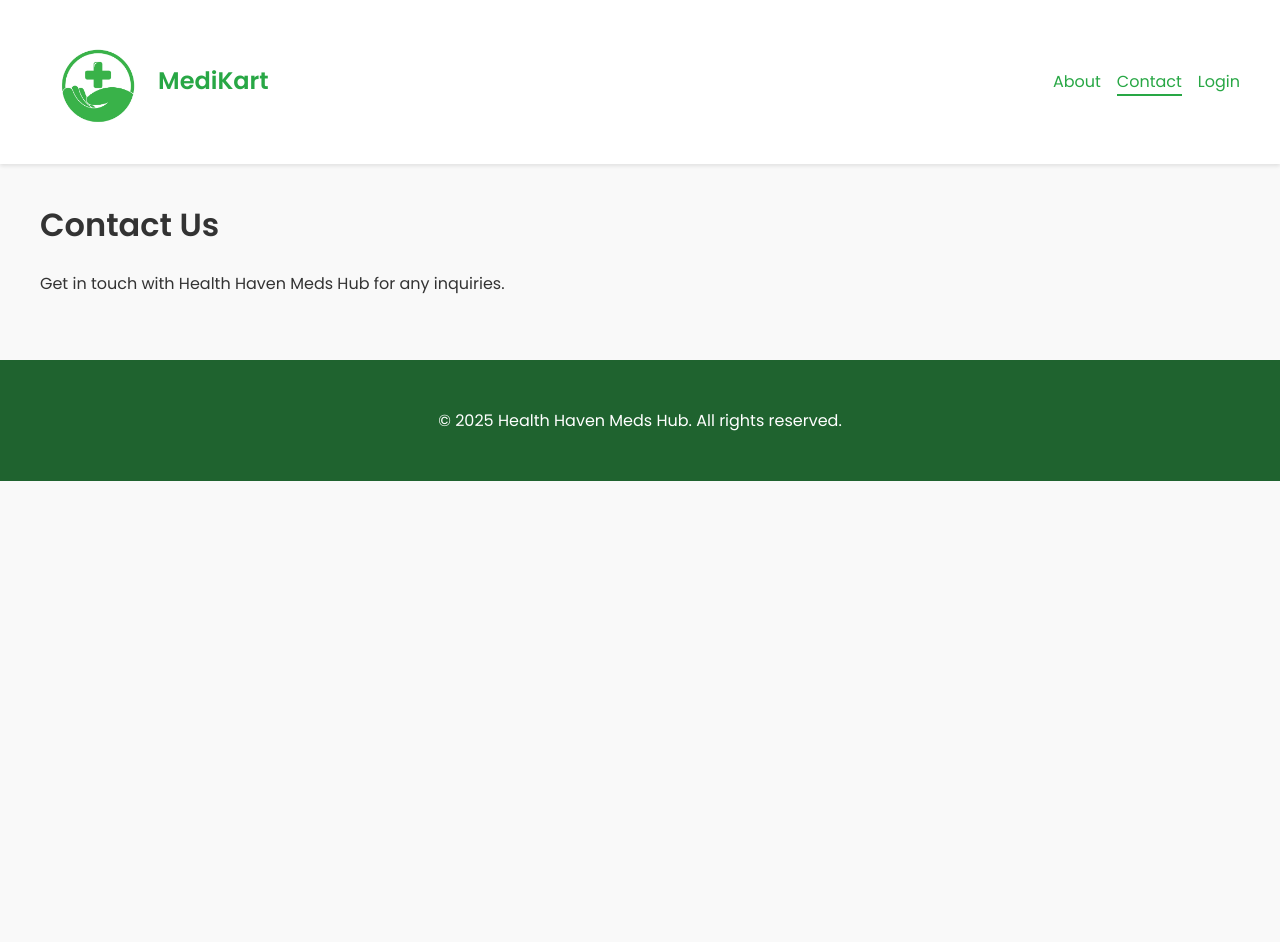
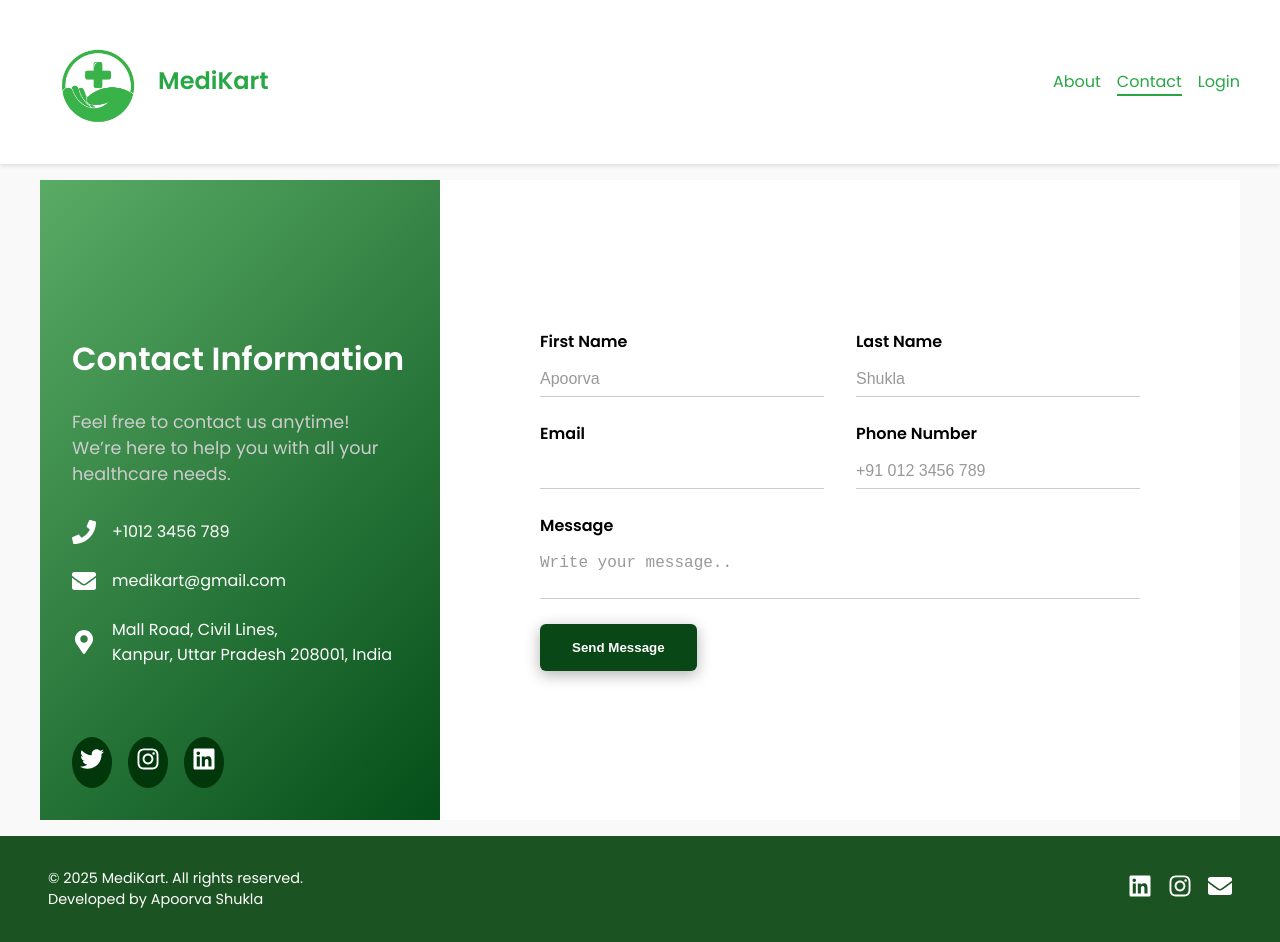
Before and after one commit to apoorva0777/MediKart-Project, a React (Vite) app in the folder medikart-frontend/: page /contact in a window 1280 px wide. Before the commit the page ends 800 px from the top, so only its background shows below. Built offline with nearby package versions, Linux system fonts and the light colour scheme.

Commit message:
enhanced

```diff
--- a/medikart-frontend/index.html
+++ b/medikart-frontend/index.html
@@ -3,7 +3,7 @@
   <head>
     <meta charset="UTF-8" />
     <meta name="viewport" content="width=device-width, initial-scale=1.0" />
-    <title>Health Haven Meds Hub</title>
+    <title>MediKart</title>
     <link rel="stylesheet" href="/src/index.css" />
   </head>
   <body>
--- a/medikart-frontend/src/components/layout/Footer.css
+++ b/medikart-frontend/src/components/layout/Footer.css
@@ -1,7 +1,35 @@
 .footer {
-  background-color: #1f632f;;
+  background-color: #1b5422;
   color: white;
-  padding: 1rem 0;
-  text-align: center;
-  margin-top: 2rem;
+  padding: 1rem 2rem;
+  position: relative;
+  font-family: 'Poppins', sans-serif;
 }
+
+.footer .container {
+  display: flex;
+  justify-content: space-between;
+  align-items: center;
+  max-width: 1200px;
+  margin: 0 auto;
+}
+
+.footer p {
+  margin: 0;
+  font-size: 0.9rem;
+}
+
+.social-iconss {
+  display: flex;
+  gap: 1rem;
+}
+
+.social-iconss a {
+  color: white;
+  font-size: 1.5rem;
+  transition: color 0.3s ease;
+}
+
+.social-iconss a:hover {
+  color: #a3d9a5;
+}
--- a/medikart-frontend/src/components/layout/Footer.jsx
+++ b/medikart-frontend/src/components/layout/Footer.jsx
@@ -1,11 +1,24 @@
 import React from 'react'
+import { FaLinkedin, FaInstagram, FaEnvelope } from 'react-icons/fa'
 import './Footer.css'
 
 const Footer = () => {
   return (
     <footer className="footer">
       <div className="container">
-        <p>© {new Date().getFullYear()} Health Haven Meds Hub. All rights reserved.</p>
+        <p>© {new Date().getFullYear()} MediKart. All rights reserved.<br />
+        Developed by Apoorva Shukla</p>
+        <div className="social-iconss">
+          <a href="https://www.linkedin.com/in/apoorvashukla0702/" target="_blank" rel="noopener noreferrer" aria-label="LinkedIn">
+            <FaLinkedin />
+          </a>
+          <a href="https://www.instagram.com/apoorva.shukla_/" target="_blank" rel="noopener noreferrer" aria-label="Instagram">
+            <FaInstagram />
+          </a>
+          <a href="mailto:apoorvashukla744@gmail.com" aria-label="Email">
+            <FaEnvelope />
+          </a>
+        </div>
       </div>
     </footer>
   )
--- /dev/null
+++ b/medikart-frontend/src/components/pages/AboutPage.css
@@ -0,0 +1,49 @@
+@import url('https://fonts.googleapis.com/css2?family=Poppins:wght@400;600&display=swap');
+
+.about-page {
+  display: flex;
+  min-height: 80vh;
+  font-family: 'Poppins', sans-serif;
+}
+
+.about-left {
+  background: linear-gradient(135deg, #59ab65 0%, #044e19 100%);
+  color: white;
+  flex: 1;
+  padding: 3rem 2rem;
+  display: flex;
+  flex-direction: column;
+  justify-content: center;
+}
+
+.about-left h1 {
+  font-size: 2.5rem;
+  font-weight: 700;
+  margin-bottom: 1rem;
+}
+
+.about-left p, .about-left ul {
+  font-size: 1.1rem;
+  margin-bottom: 1.5rem;
+  color: #ccc;
+}
+
+.about-left ul {
+  list-style-type: disc;
+  padding-left: 1.5rem;
+}
+
+.about-right {
+  flex: 1;
+  background-color: white;
+  padding: 3rem 2rem;
+  display: flex;
+  justify-content: center;
+  align-items: center;
+}
+
+.about-right img {
+  max-width: 100%;
+  border-radius: 8px;
+  box-shadow: 0 6px 20px rgba(0,0,0,0.2);
+}
--- /dev/null
+++ b/medikart-frontend/src/components/pages/ContactPage.css
@@ -0,0 +1,132 @@
+.contact-page {
+  display: flex;
+  min-height: 80vh;
+  font-family: 'Poppins', sans-serif;
+}
+
+.contact-left {
+  background: linear-gradient(135deg, #59ab65 0%, #044e19 100%);
+  color: white;
+  flex: 1;
+  padding: 3rem 2rem;
+  display: flex;
+  flex-direction: column;
+  justify-content: center;
+  position: relative;
+}
+
+.contact-left h2 {
+  font-size: 2rem;
+  font-weight: 700;
+  margin-bottom: 0.5rem;
+}
+
+.contact-left p {
+  font-size: 1.1rem;
+  margin-bottom: 2rem;
+  color: #ccc;
+}
+
+.contact-info-item {
+  display: flex;
+  align-items: center;
+  margin-bottom: 1.5rem;
+  font-size: 1rem;
+}
+
+.contact-info-item .icon {
+  margin-right: 1rem;
+  font-size: 1.5rem;
+}
+
+.social-icons {
+  position: absolute;
+  bottom: 2rem;
+  display: flex;
+  gap: 1rem;
+}
+
+.social-icons a {
+  color: white;
+  font-size: 1.5rem;
+  background-color: #01370b;
+  padding: 0.5rem;
+  border-radius: 60%;
+  transition: background-color 0.3s ease;
+}
+
+.social-icons a:hover {
+  background-color: #13381cda;
+}
+
+.contact-right {
+  flex: 2;
+  background-color: white;
+  padding: 3rem 4rem;
+  display: flex;
+  align-items: center;
+  justify-content: center;
+}
+
+form {
+  width: 100%;
+  max-width: 600px;
+}
+
+.name-group, .contact-group {
+  display: flex;
+  justify-content: space-between;
+  gap: 2rem;
+  margin-bottom: 1.5rem;
+}
+
+.input-groupp {
+  flex: 1;
+  display: flex;
+  flex-direction: column;
+}
+
+label {
+  font-weight: 600;
+  margin-bottom: 0.5rem;
+  color: #000;
+}
+
+input[type="text"],
+input[type="email"],
+input[type="tel"],
+textarea {
+  border: none;
+  border-bottom: 1px solid #ccc;
+  padding: 0.5rem 0;
+  font-size: 1rem;
+  outline: none;
+  resize: none;
+}
+
+input::placeholder,
+textarea::placeholder {
+  color: #999;
+}
+
+.subject-group {
+  margin-bottom: 1.5rem;
+  border: none;
+  padding: 0;
+}
+
+.btn-submit {
+  background-color: #094717;
+  color: white;
+  padding: 1rem 2rem;
+  border: none;
+  border-radius: 6px;
+  font-weight: 700;
+  cursor: pointer;
+  box-shadow: 0 4px 15px rgba(0,0,0,0.3);
+  transition: background-color 0.3s ease;
+}
+
+.btn-submit:hover {
+  background-color: #11351a;
+}
--- a/medikart-frontend/src/components/pages/ContactPage.jsx
+++ b/medikart-frontend/src/components/pages/ContactPage.jsx
@@ -1,12 +1,165 @@
-import React from 'react'
+import React, { useState } from "react";
+import {
+  FaPhone,
+  FaEnvelope,
+  FaMapMarkerAlt,
+  FaTwitter,
+  FaInstagram,
+  FaLinkedin,
+} from "react-icons/fa";
+import "./ContactPage.css";
 
 const ContactPage = () => {
+  const [formData, setFormData] = useState({
+    firstName: "",
+    lastName: "",
+    email: "",
+    phone: "",
+    subject: "General Inquiry",
+    message: "",
+  });
+
+  const handleChange = (e) => {
+    const { name, value } = e.target;
+    setFormData((prev) => ({ ...prev, [name]: value }));
+  };
+
+  const handleSubmit = (e) => {
+    e.preventDefault();
+    alert("Message sent! Thank you for contacting us.");
+    setFormData({
+      firstName: "",
+      lastName: "",
+      email: "",
+      phone: "",
+      subject: "General Inquiry",
+      message: "",
+    });
+  };
+
   return (
-    <div>
-      <h1>Contact Us</h1>
-      <p>Get in touch with Health Haven Meds Hub for any inquiries.</p>
+    <div className="contact-page">
+      <div className="contact-left">
+        <h2>Contact Information</h2>
+        <p>
+          Feel free to contact us anytime!<br></br>
+          We’re here to help you with all your healthcare needs.
+        </p>
+        <div className="contact-info-item">
+          <FaPhone className="icon" />
+          <span>+1012 3456 789</span>
+        </div>
+        <div className="contact-info-item">
+          <FaEnvelope className="icon" />
+          <span>medikart@gmail.com</span>
+        </div>
+        <div className="contact-info-item">
+          <FaMapMarkerAlt className="icon" />
+          <span>
+            Mall Road, Civil Lines,
+            <br />
+            Kanpur, Uttar Pradesh 208001, India
+          </span>
+        </div>
+        <div className="social-icons">
+          <a
+            href="https://twitter.com"
+            target="_blank"
+            rel="noopener noreferrer"
+            aria-label="Twitter"
+          >
+            <FaTwitter />
+          </a>
+          <a
+            href="https://instagram.com"
+            target="_blank"
+            rel="noopener noreferrer"
+            aria-label="Instagram"
+          >
+            <FaInstagram />
+          </a>
+          <a
+            href="https://linkedin.com"
+            target="_blank"
+            rel="noopener noreferrer"
+            aria-label="Linkedin"
+          >
+            <FaLinkedin />
+          </a>
+        </div>
+      </div>
+      <div className="contact-right">
+        <form onSubmit={handleSubmit}>
+          <div className="name-group">
+            <div className="input-groupp">
+              <label htmlFor="firstName">First Name</label>
+              <input
+                type="text"
+                id="firstName"
+                name="firstName"
+                value={formData.firstName}
+                onChange={handleChange}
+                placeholder="Apoorva"
+                required
+              />
+            </div>
+            <div className="input-groupp">
+              <label htmlFor="lastName">Last Name</label>
+              <input
+                type="text"
+                id="lastName"
+                name="lastName"
+                value={formData.lastName}
+                onChange={handleChange}
+                placeholder="Shukla"
+                required
+              />
+            </div>
+          </div>
+          <div className="contact-group">
+            <div className="input-groupp">
+              <label htmlFor="email">Email</label>
+              <input
+                type="email"
+                id="email"
+                name="email"
+                value={formData.email}
+                onChange={handleChange}
+                placeholder=""
+                required
+              />
+            </div>
+            <div className="input-groupp">
+              <label htmlFor="phone">Phone Number</label>
+              <input
+                type="tel"
+                id="phone"
+                name="phone"
+                value={formData.phone}
+                onChange={handleChange}
+                placeholder="+91 012 3456 789"
+              />
+            </div>
+          </div>
+          <div className="input-groupp">
+            <label htmlFor="message">Message</label>
+            <textarea
+              id="message"
+              name="message"
+              value={formData.message}
+              onChange={handleChange}
+              placeholder="Write your message.."
+              required
+            />
+          </div>
+          <br/>
+          <button type="submit" className="btn-submit">
+            Send Message
+          </button>
+        </form>
+      </div>
     </div>
-  )
-}
+  );
+};
 
-export default ContactPage
+export default ContactPage;
--- a/medikart-frontend/src/components/pages/AuthForm.css
+++ b/medikart-frontend/src/components/pages/LoginForm.css
@@ -52,17 +52,19 @@
 .input-icon {
   position: absolute;
   top: 50%;
-  left: 0.75rem;
+  left: 2.5rem;
   transform: translateY(-50%);
   color: #888;
 }
 
 .auth-form input {
   width: 100%;
-  padding: 0.75rem 0.75rem 0.75rem 2.5rem;
+  padding: 0.75rem 0.75rem 0.75rem 3.5rem;
   border: 1px solid #ccc;
   border-radius: 6px;
   font-size: 1rem;
+  height: 3.5rem;
+  box-sizing: border-box;
 }
 
 .forgot-password {
--- a/medikart-frontend/src/components/pages/LoginPage.jsx
+++ b/medikart-frontend/src/components/pages/LoginPage.jsx
@@ -1,7 +1,7 @@
 import React, { useState, useContext } from 'react'
 import { Link, useNavigate } from 'react-router-dom'
 import { FaEnvelope, FaLock } from 'react-icons/fa'
-import './AuthForm.css'
+import './LoginForm.css'
 import { AuthContext } from '../../context/AuthContext'
 
 const LoginPage = () => {
@@ -41,7 +41,7 @@ const LoginPage = () => {
         <img src="src/assets/login-image.jpg" alt="Login" />
       </div>
       <div className="auth-form">
-        <h2>Login form</h2>
+        <h1>Login form</h1>
         <form onSubmit={handleSubmit}>
           <label htmlFor="email">email</label>
           <div className="input-group">
--- a/medikart-frontend/src/components/pages/RegisterPage.jsx
+++ b/medikart-frontend/src/components/pages/RegisterPage.jsx
@@ -1,7 +1,7 @@
 import React, { useState, useContext } from 'react'
 import { Link, useNavigate } from 'react-router-dom'
 import { FaUser, FaEnvelope, FaPhone, FaLock } from 'react-icons/fa'
-import './AuthForm.css'
+import './LoginForm.css'
 import { AuthContext } from '../../context/AuthContext'
 
 const RegisterPage = () => {
@@ -43,7 +43,7 @@ const RegisterPage = () => {
         <img src="src/assets/register-image.jpg" alt="Register" />
       </div>
       <div className="auth-form">
-        <h2>Registration form</h2>
+        <h1>Registration form</h1>
         <form onSubmit={handleSubmit}>
           <label htmlFor="username">username</label>
           <div className="input-group">
```
Also changed, not shown: medikart-frontend/src/components/pages/AboutPage.jsx (+31 -3 lines).
